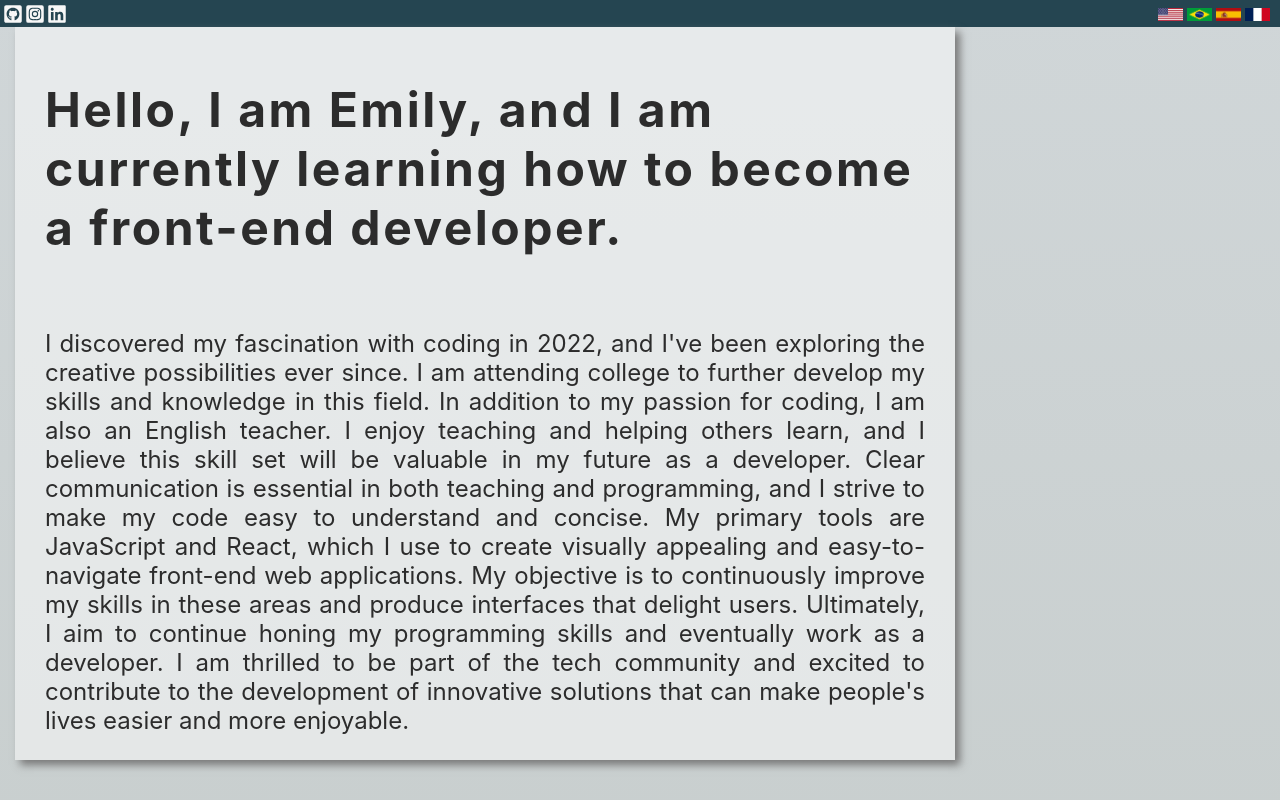
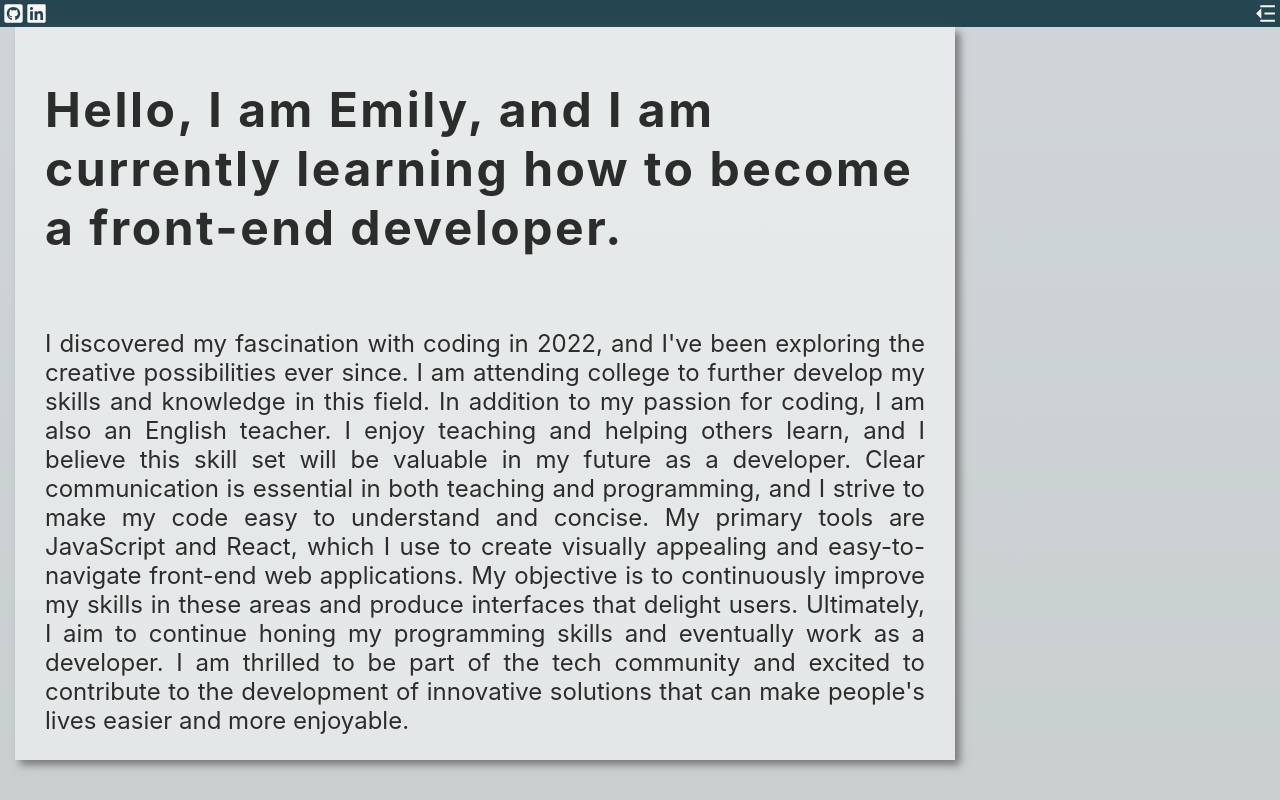
Before and after one commit to snoozleEmily/emilys_portfolio, a React (Create React App) app: page / in a window 1280 px wide. Built offline with nearby package versions, Linux system fonts and the light colour scheme.

Commit message:
Added Menu for Language Switch
- Removed the Instagram icon.
- Created a useState variable, flagsVisible, to toggle the visibility of the flags.
- Added a menu button in the Flags module.
- Made a few necessary changes to the App.css accordingly.

```diff
--- a/src/App.css
+++ b/src/App.css
@@ -3,22 +3,22 @@
 .navbar-data {
   display: flex;
   width: 100%;
-  padding-bottom: 6px;
+  padding-bottom: 7px;
   top: 0;
   background-color: var(--clr--navbar);
   overflow: visible;
 }
 .icons-data {
   display: inline-grid;
-  grid-template-columns: repeat(3, 1fr);
+  grid-template-columns: repeat(2, 1fr);
   grid-gap: 2px;
-  margin-top: 4px;
+  margin-top: 3.4px;
   margin-left: 3px;
   position: absolute;
   left: 0;
 }
 .icon-data {
-  width: 20px;
+  width: 21px;
   height: auto;
   transition: transform 0.3s ease-in-out;
   color: var(--clr--icons);
@@ -31,18 +31,52 @@
 .icon-data:active {
   transform: scale(0.99);
 }
+
+.icon-menu{
+  width: 25px;
+  height: auto;
+  color: var(--clr--icons);
+  margin-bottom: -10px;
+  margin-right: 2px;
+}
+.icon-menu:hover {
+  width: 25.7px;
+}
+.icon-menu:active {
+  transform: scale(1.0);
+}
+.icon-menu-toggle{
+  margin-right: 124px;
+  transform: rotate(180deg) scale(1.0);
+  transition: margin-right 0.3s ease-in-out;
+}
+
+.flags-container {
+  position: relative;
+  display: flex;
+  align-items: center;
+  margin-left: auto;
+}
 .flags-data {
   display: inline-grid;
+  position: absolute;
+  top: 38%;
+  right: 0%;
+  margin-left: auto;
+  margin-right: 8px;
+
   grid-template-columns: repeat(4, 1fr);
   grid-gap: 4px;
-  margin-left: auto;
-  margin-right: 10px;
-  margin-top: 8px;
+
+  opacity: 0;
+  visibility: hidden;
 }
 
+.flags-visible {
+  animation: fadeIn 0.5s ease forwards;
+}
 .flag-data {
   width: 25px;
-  transition: transform 0.3s ease-in-out;
 }
 .flag-data:hover {
   width: 27px;
@@ -55,6 +89,7 @@
 .flag-data:active {
   transform: scale(0.98);
 }
+
 
 .presentation-container-data {
   width: 80%;
--- a/src/Navbar.js
+++ b/src/Navbar.js
@@ -1,9 +1,9 @@
 import React from "react";
 import "./App.css";
+import Flags from "./flags"
 import { FaGithubSquare } from "react-icons/fa";
 import { FaLinkedin } from "react-icons/fa";
-import { FaInstagramSquare } from "react-icons/fa";
-import Flags from "./flags";
+;
 
 function Navbar({ setLanguage }) {
   return (
@@ -13,12 +13,6 @@ function Navbar({ setLanguage }) {
           className="icon-data"
           onClick={() =>
             window.open("https://github.com/snoozleEmily", "_blank")
-          }
-        />
-        <FaInstagramSquare
-          className="icon-data"
-          onClick={() =>
-            window.open("https://www.instagram.com/emilytechie/", "_blank")
           }
         />
         <FaLinkedin
@@ -31,7 +25,9 @@ function Navbar({ setLanguage }) {
           }
         />
       </div>
-      <Flags setLanguage={setLanguage} />
+      <div className="flags-container">
+        <Flags setLanguage={setLanguage} />
+      </div>
     </header>
   );
 }
--- a/src/flags.js
+++ b/src/flags.js
@@ -1,9 +1,10 @@
-import React from "react";
+import React, { useState } from "react";
 import intros from "./data";
 import usflag from "./images/us-flag.jpg";
 import brflag from "./images/br-flag.jpg";
 import esflag from "./images/es-flag.jpg";
 import frflag from "./images/fr-flag.jpg";
+import { RiMenuFold3Fill } from "react-icons/ri";
 
 const flags = [
   {
@@ -29,8 +30,20 @@ const flags = [
 ];
 
 function Flags({ setLanguage }) {
+  const [flagsVisible, setFlagsVisible] = useState(false);
+  console.log(flagsVisible)
+  const toggleFlagsVisibility = () => {
+    setFlagsVisible(!flagsVisible);
+  };
+
   return (
-    <div className="flags-data">
+    <div className="language-menu">
+      <RiMenuFold3Fill
+        className={`icon-menu ${flagsVisible ? "icon-menu-toggle" : ""}`}
+        onClick={toggleFlagsVisibility}
+      />
+      <div className={`flags-data ${flagsVisible ? "flags-visible" : ""}`}>
+
         {flags.map((flag) => (
           <img
             key={flag.id}
@@ -41,6 +54,7 @@ function Flags({ setLanguage }) {
           />
         ))}
       </div>
+    </div>
   );
 }
 
--- a/src/index.css
+++ b/src/index.css
@@ -27,3 +27,14 @@ body {
   position: relative;
   min-height: 100vh;
 }
+
+@keyframes fadeIn {
+  from {
+    opacity: 0;
+    visibility: hidden;
+  }
+  to {
+    opacity: 1;
+    visibility: visible;
+  }
+}
```
Lines whose indentation alone changed are shown as unchanged.
